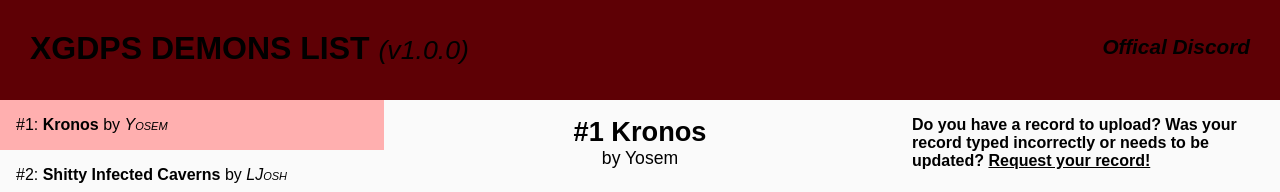
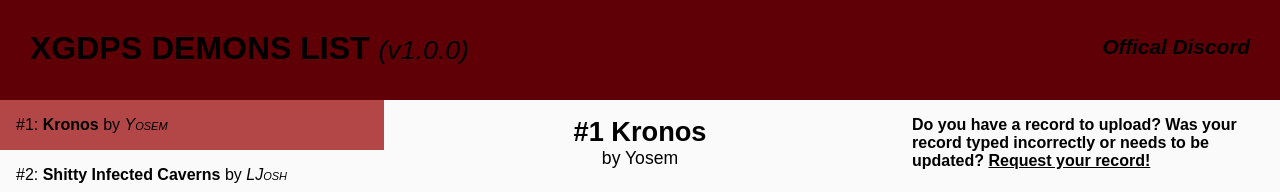
Before and after one commit to Bangaked/Bangaked.github.io, a plain HTML site: page index.html in a window 1280 px wide. Shown: the top 192 px of the page. Drawn offline with Linux system fonts and the light colour scheme; a web font is replaced by a local one.

Commit message:
Update stylesheet.css

```diff
--- a/css/stylesheet.css
+++ b/css/stylesheet.css
@@ -56,10 +56,10 @@ header{
 
 }
 .entry:nth-child(odd){
-  background: rgb(219, 219, 219);
+  background: rgb(230, 230, 230);
 }
 .entry:hover{
-  background: rgb(255, 207, 207);
+  background: rgb(184, 123, 123);
   cursor: pointer;
   color:rgba(0, 0, 0,0.5) !important;
 }
@@ -67,7 +67,7 @@ header{
 A:hover {color:rgba(0, 0, 0,0.5) !important; text-decoration:none; }
 
 .selected{
-  background: rgb(255, 175, 175) !important;
+  background: rgb(179, 71, 71) !important;
 }
 .author{
   font-variant: small-caps;
@@ -117,7 +117,7 @@ A:hover {color:rgba(0, 0, 0,0.5) !important; text-decoration:none; }
   background: rgb(250, 250, 250)
 }
 .record-entry:nth-child(odd){
-  background: rgb(219, 219, 219)
+  background: rgb(230, 230, 230)
 }
 #block{
   position: fixed;
```
